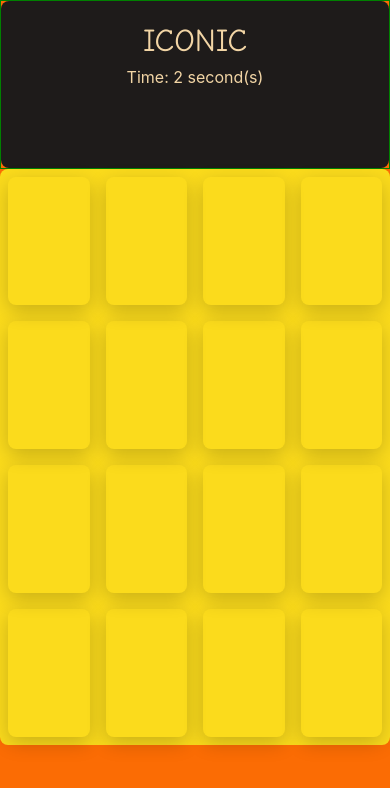
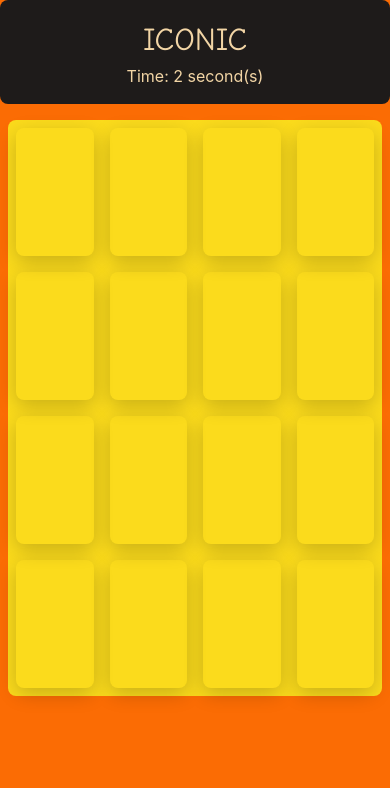
Before and after one commit to writeens/Iconic, a plain HTML site: page index.html in a window 390 px wide. Both pictures are taken after a click on the button "Start". Drawn offline with Linux system fonts and the light colour scheme.

Commit message:
Update style.css

```diff
--- a/style.css
+++ b/style.css
@@ -38,14 +38,8 @@ body {
     height: 100vh;
     width: 100vw;
 }
-body > div:first-child {
-    width: 100%;
-    height: 20%;
-    border: 1px solid green;
-}
-body > .mat1 {
-    height: 80%;
-    margin: 1.5rem;
+#head {
+    margin-bottom: 1rem;
 }
 .red {
     border: 5px solid red;
@@ -67,6 +61,10 @@ body > .mat1 {
     color: #F2D5A5;
 }
 /*Pay attention to the board dimensions when implementing media queries*/
+#myBoard {
+    height: auto;
+    margin-bottom: 1rem;
+}
 .board {
     max-width: 1024px;
     width: 100vw;
@@ -75,11 +73,6 @@ body > .mat1 {
     border-radius: 0.5rem;
 
 }
-.mat1 {
-    height: 80vh;
-    margin: 1rem;
-}
-
 .col {
     height: 8rem;
     /*border:1px solid rgba(197, 52, 52, 0.534);*/
@@ -94,10 +87,6 @@ body > .mat1 {
     height: 100%;
     width: 100%;
 }
-.myRow {
-    height: 25%;
-    padding: 0;
-}
 i {
     font-size: 3rem;
 }
@@ -110,11 +99,11 @@ i {
 }
 .intro {
     width: 100vw;
-    height: 90vh;
+    height: 80vh;
 }
 .outro {
     width: 100vw;
-    height: 90vh;
+    height: 80vh;
 }
 .start {
     height: auto;
@@ -171,10 +160,9 @@ i {
     .col {
         margin: 0.5rem;
     }
-    body > .mat1 {
-        margin: 0 0.5rem 0 0.5rem;
-        padding: 0;
-        height: 95%;
+    #myBoard {
+        margin-left: 0.5rem;
+        margin-right: 0.5rem;
     }
     .start-text {
         font-size: 1.2rem;
```
